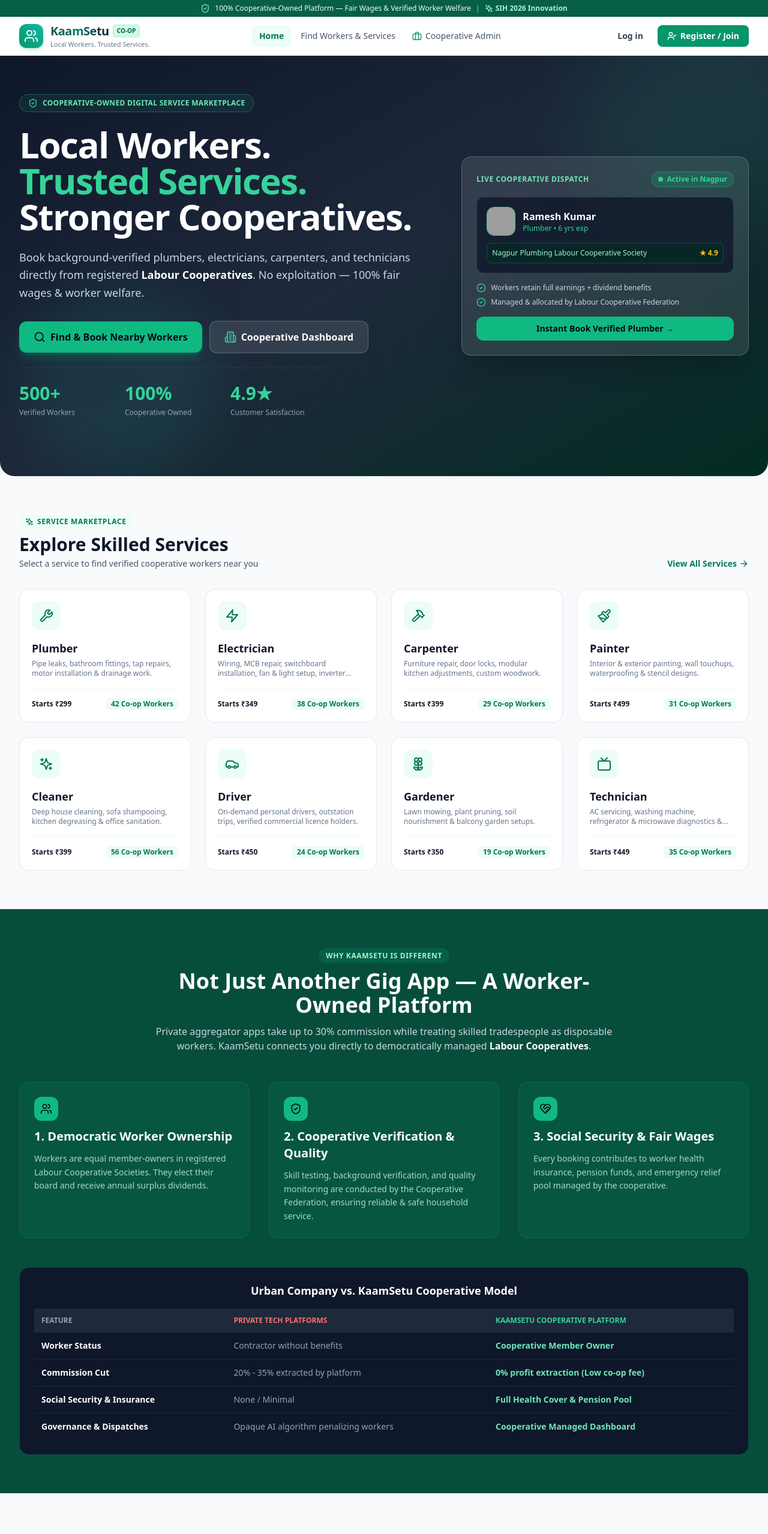
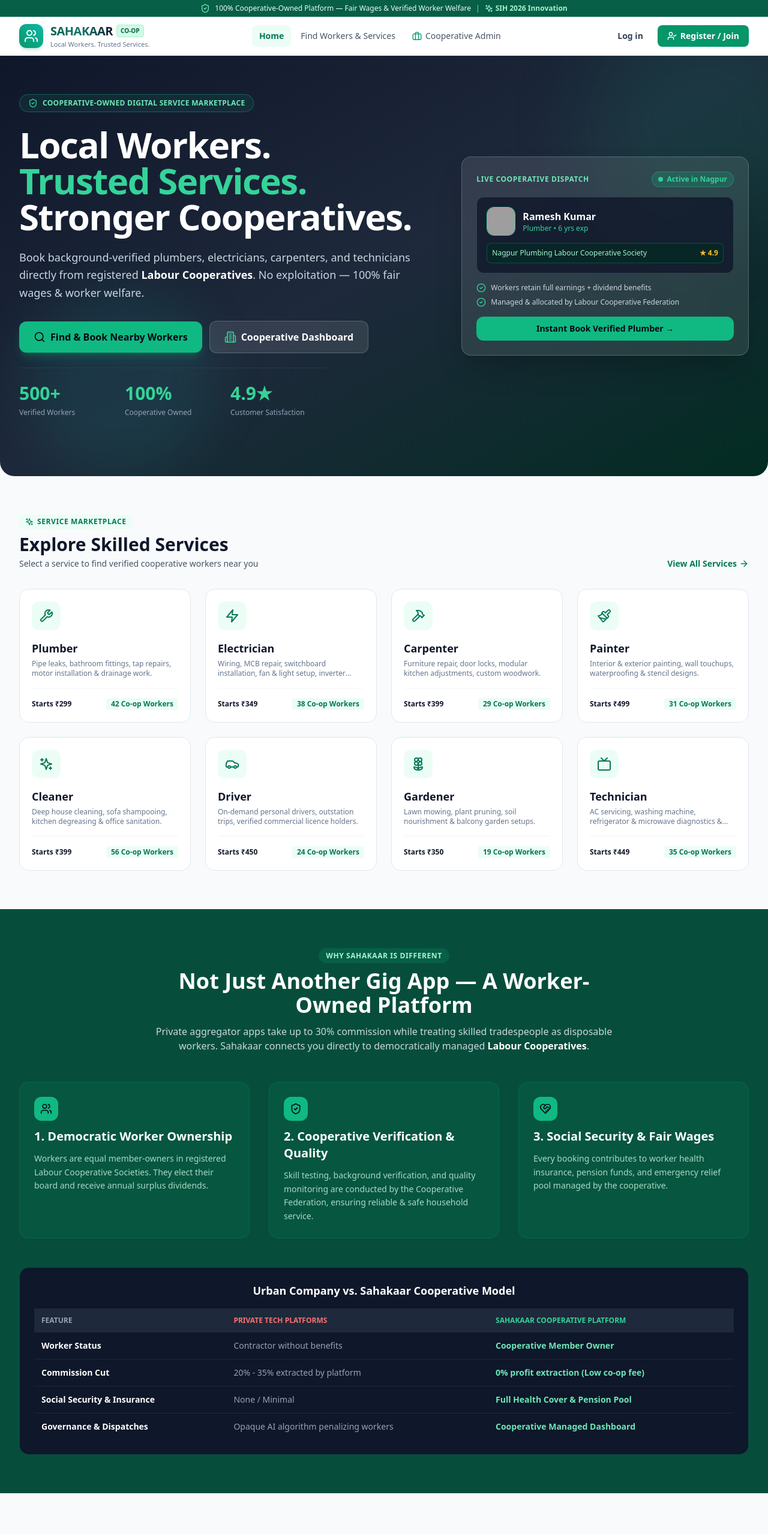
Before and after one commit to vedantdev13/SIH_2026, a React (Vite) app: page / in a window 1280 px wide. Shown: the top 2558 px of the page at 60% size. Built offline with nearby package versions, Linux system fonts and the light colour scheme; grey boxes are pictures that could not be loaded.

Commit message:
refactor: rename platform to Sahakaar

```diff
--- a/package.json
+++ b/package.json
@@ -1,5 +1,5 @@
 {
-  "name": "kaamsetu",
+  "name": "sahakaar",
   "private": true,
   "version": "1.0.0",
   "type": "module",
--- a/src/components/Footer.jsx
+++ b/src/components/Footer.jsx
@@ -14,7 +14,7 @@ export default function Footer() {
               <div className="w-9 h-9 rounded-xl bg-emerald-600 flex items-center justify-center text-white">
                 <Users className="w-5 h-5" />
               </div>
-              <span className="text-xl font-bold text-white tracking-tight">KaamSetu</span>
+              <span className="text-xl font-bold text-white tracking-tight">SAHAKAAR</span>
             </div>
             <p className="text-sm text-slate-400 leading-relaxed">
               Empowering Labour Cooperative Societies by connecting verified local skilled workers with households and businesses directly.
@@ -60,11 +60,11 @@ export default function Footer() {
               </div>
               <div className="flex items-center gap-2">
                 <Phone className="w-4 h-4 text-emerald-400 shrink-0" />
-                <span>Toll-Free: 1800-425-KAAM (5226)</span>
+                <span>Toll-Free: 1800-425-SAHAKAAR (7242)</span>
               </div>
               <div className="flex items-center gap-2">
                 <Mail className="w-4 h-4 text-emerald-400 shrink-0" />
-                <span>support@kaamsetu.coop</span>
+                <span>support@sahakaar.coop</span>
               </div>
             </div>
           </div>
@@ -73,7 +73,7 @@ export default function Footer() {
 
         {/* Bottom copyright */}
         <div className="pt-6 flex flex-col sm:flex-row items-center justify-between text-xs text-slate-500 gap-4">
-          <p>© {new Date().getFullYear()} KaamSetu Platform. Smart India Hackathon Prototype.</p>
+          <p>© {new Date().getFullYear()} Sahakaar Platform. Smart India Hackathon Prototype.</p>
           <div className="flex items-center gap-4">
             <span className="flex items-center gap-1 text-slate-400">
               Built with <Heart className="w-3.5 h-3.5 text-red-500 fill-red-500" /> for Indian Labour Cooperatives
--- a/src/components/MapView.jsx
+++ b/src/components/MapView.jsx
@@ -24,7 +24,7 @@ export default function MapView({
 
       // OpenStreetMap tiles
       L.tileLayer('https://{s}.tile.openstreetmap.org/{z}/{x}/{y}.png', {
-        attribution: '&copy; <a href="https://www.openstreetmap.org/copyright">OpenStreetMap</a> contributors | KaamSetu'
+        attribution: '&copy; <a href="https://www.openstreetmap.org/copyright">OpenStreetMap</a> contributors | Sahakaar'
       }).addTo(map);
 
       mapInstanceRef.current = map;
--- a/src/components/Navbar.jsx
+++ b/src/components/Navbar.jsx
@@ -44,7 +44,7 @@ export default function Navbar() {
           <div>
             <div className="flex items-center gap-1.5">
               <span className="text-xl font-extrabold tracking-tight bg-gradient-to-r from-emerald-800 via-teal-700 to-slate-900 bg-clip-text text-transparent">
-                KaamSetu
+                SAHAKAAR
               </span>
               <span className="bg-emerald-100 text-emerald-800 text-[10px] font-bold px-1.5 py-0.5 rounded border border-emerald-200">
                 CO-OP
--- a/src/pages/CooperativeDashboard.jsx
+++ b/src/pages/CooperativeDashboard.jsx
@@ -254,7 +254,7 @@ export default function CooperativeDashboard({ bookings = INITIAL_BOOKINGS }) {
           <div>
             <h3 className="text-xl font-bold text-slate-900">Cooperative Social Security & Dividend Fund</h3>
             <p className="text-sm text-slate-600 mt-1">
-              Unlike private aggregators, KaamSetu allocates platform surplus to worker health policies and annual member dividends.
+              Unlike private aggregators, Sahakaar allocates platform surplus to worker health policies and annual member dividends.
             </p>
           </div>
 
--- a/src/pages/Home.jsx
+++ b/src/pages/Home.jsx
@@ -216,13 +216,13 @@ export default function Home() {
 
           <div className="text-center max-w-3xl mx-auto space-y-3">
             <span className="bg-emerald-800 text-emerald-200 text-xs font-bold px-3 py-1 rounded-full uppercase tracking-wider">
-              Why KaamSetu is Different
+              Why Sahakaar is Different
             </span>
             <h2 className="text-3xl sm:text-4xl font-extrabold">
               Not Just Another Gig App — A Worker-Owned Platform
             </h2>
             <p className="text-slate-300 text-base">
-              Private aggregator apps take up to 30% commission while treating skilled tradespeople as disposable workers. KaamSetu connects you directly to democratically managed <strong className="text-white">Labour Cooperatives</strong>.
+              Private aggregator apps take up to 30% commission while treating skilled tradespeople as disposable workers. Sahakaar connects you directly to democratically managed <strong className="text-white">Labour Cooperatives</strong>.
             </p>
           </div>
 
@@ -262,13 +262,13 @@ export default function Home() {
 
           {/* Comparison Table */}
           <div className="bg-slate-900 rounded-2xl p-6 border border-emerald-700/50 overflow-x-auto">
-            <h4 className="text-lg font-bold text-white mb-4 text-center">Urban Company vs. KaamSetu Cooperative Model</h4>
+            <h4 className="text-lg font-bold text-white mb-4 text-center">Urban Company vs. Sahakaar Cooperative Model</h4>
             <table className="w-full text-sm text-left">
               <thead className="text-xs uppercase bg-slate-800 text-slate-400">
                 <tr>
                   <th className="p-3">Feature</th>
                   <th className="p-3 text-red-400">Private Tech Platforms</th>
-                  <th className="p-3 text-emerald-400">KaamSetu Cooperative Platform</th>
+                  <th className="p-3 text-emerald-400">Sahakaar Cooperative Platform</th>
                 </tr>
               </thead>
               <tbody className="divide-y divide-slate-800 text-slate-300">
@@ -348,7 +348,7 @@ export default function Home() {
           <div className="space-y-3 max-w-xl">
             <h3 className="text-3xl font-extrabold">Are you a Labour Cooperative Officer?</h3>
             <p className="text-emerald-100 text-sm leading-relaxed">
-              Register your Labour Cooperative Society or Federation on KaamSetu. Access our free digital workforce allocation dashboard, get instant customer bookings for your workers, and automate welfare contributions.
+              Register your Labour Cooperative Society or Federation on Sahakaar. Access our free digital workforce allocation dashboard, get instant customer bookings for your workers, and automate welfare contributions.
             </p>
           </div>
 
--- a/src/pages/Login.jsx
+++ b/src/pages/Login.jsx
@@ -28,7 +28,7 @@ export default function Login() {
           <div className="w-12 h-12 rounded-2xl bg-emerald-600 text-white flex items-center justify-center mx-auto shadow-md">
             <Users className="w-6 h-6" />
           </div>
-          <h1 className="text-2xl font-extrabold text-slate-900">Log in to KaamSetu</h1>
+          <h1 className="text-2xl font-extrabold text-slate-900">Log in to Sahakaar</h1>
           <p className="text-xs text-slate-500">Access your cooperative account or book verified workers</p>
         </div>
 
--- a/src/pages/Register.jsx
+++ b/src/pages/Register.jsx
@@ -27,7 +27,7 @@ export default function Register() {
           <div className="w-12 h-12 rounded-2xl bg-emerald-600 text-white flex items-center justify-center mx-auto shadow-md">
             <UserCheck className="w-6 h-6" />
           </div>
-          <h1 className="text-2xl font-extrabold text-slate-900">Join KaamSetu Network</h1>
+          <h1 className="text-2xl font-extrabold text-slate-900">Join Sahakaar Network</h1>
           <p className="text-xs text-slate-500">Register as a customer, worker, or Labour Cooperative Society</p>
         </div>
 
```
Also changed, not shown: index.html (+1 -1 lines), 2 other files (tests, documents, lock files or other folders).
